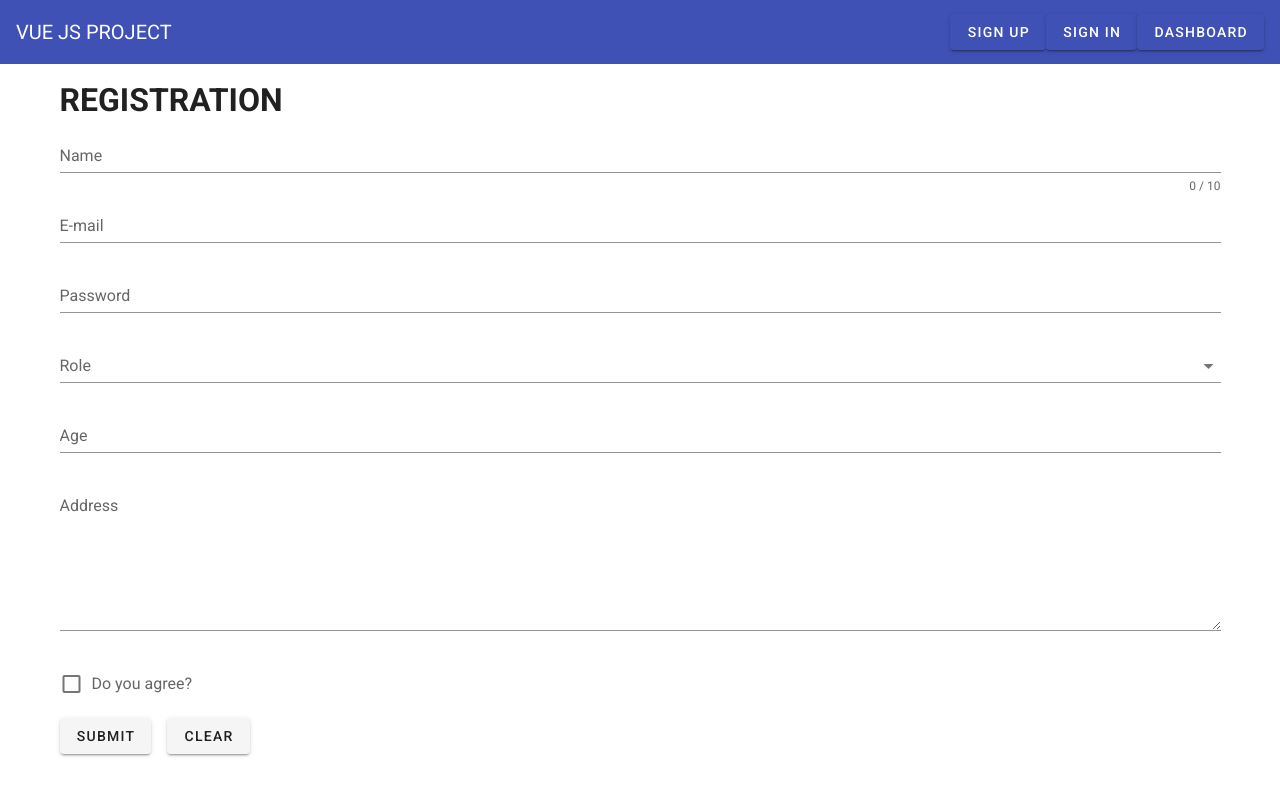
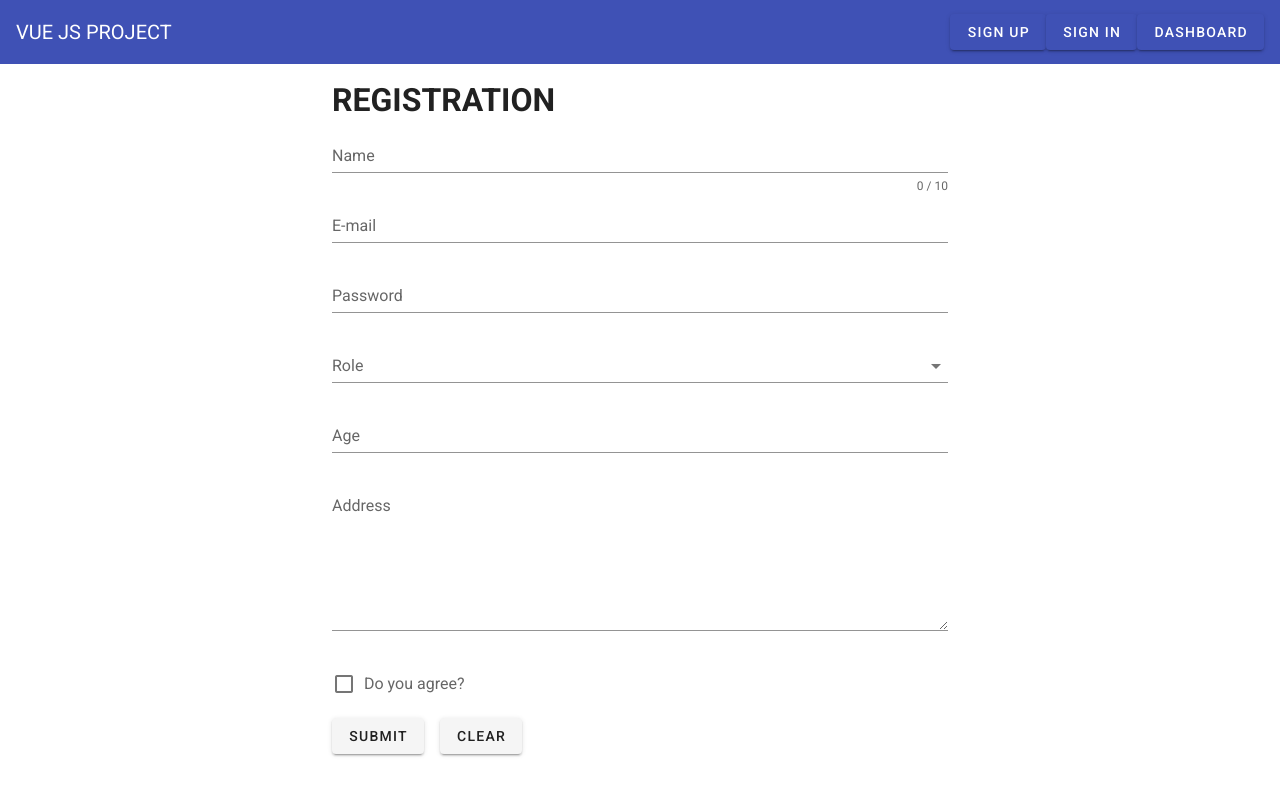
Before and after one commit to chandrakanthvemakoti/Vue-vuetify-project, a Vue app: page /register in a window 1280 px wide. Shown: the top 796 px of the page. Built offline with nearby package versions, Linux system fonts and the light colour scheme.

Commit message:
updated register

```diff
--- a/src/views/Register.vue
+++ b/src/views/Register.vue
@@ -1,6 +1,6 @@
 <template>
 
-<v-container>
+<v-container class="col-md-6">
     <h1>REGISTRATION</h1>
   <form>
     <v-text-field
```
